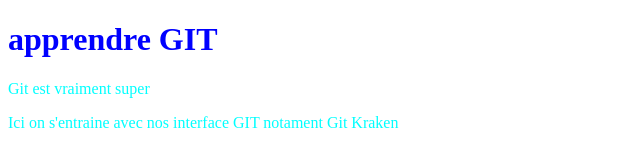
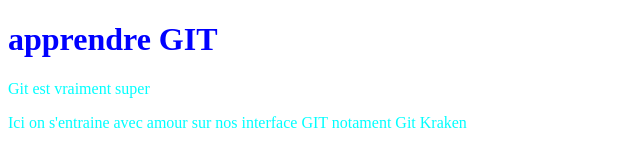
Before and after one commit to fgerdolle/dta_first_repo_git, a plain HTML site: page index.html in a window 1280 px wide. Shown: the whole page, without its empty margins (0-640 px from the left). Drawn offline with Linux system fonts and the light colour scheme.

Commit message:
rajout text dans P
suite a la demande client, a modifier le text

```diff
--- a/index.html
+++ b/index.html
@@ -13,7 +13,7 @@
         </header>
         <main>
             <p> Git est vraiment super </p>
-            <p> Ici on s'entraine avec nos interface GIT notament Git Kraken</p>
+            <p> Ici on s'entraine avec amour sur nos interface GIT notament Git Kraken</p>
         </main>
     </body>
 </html>
```
